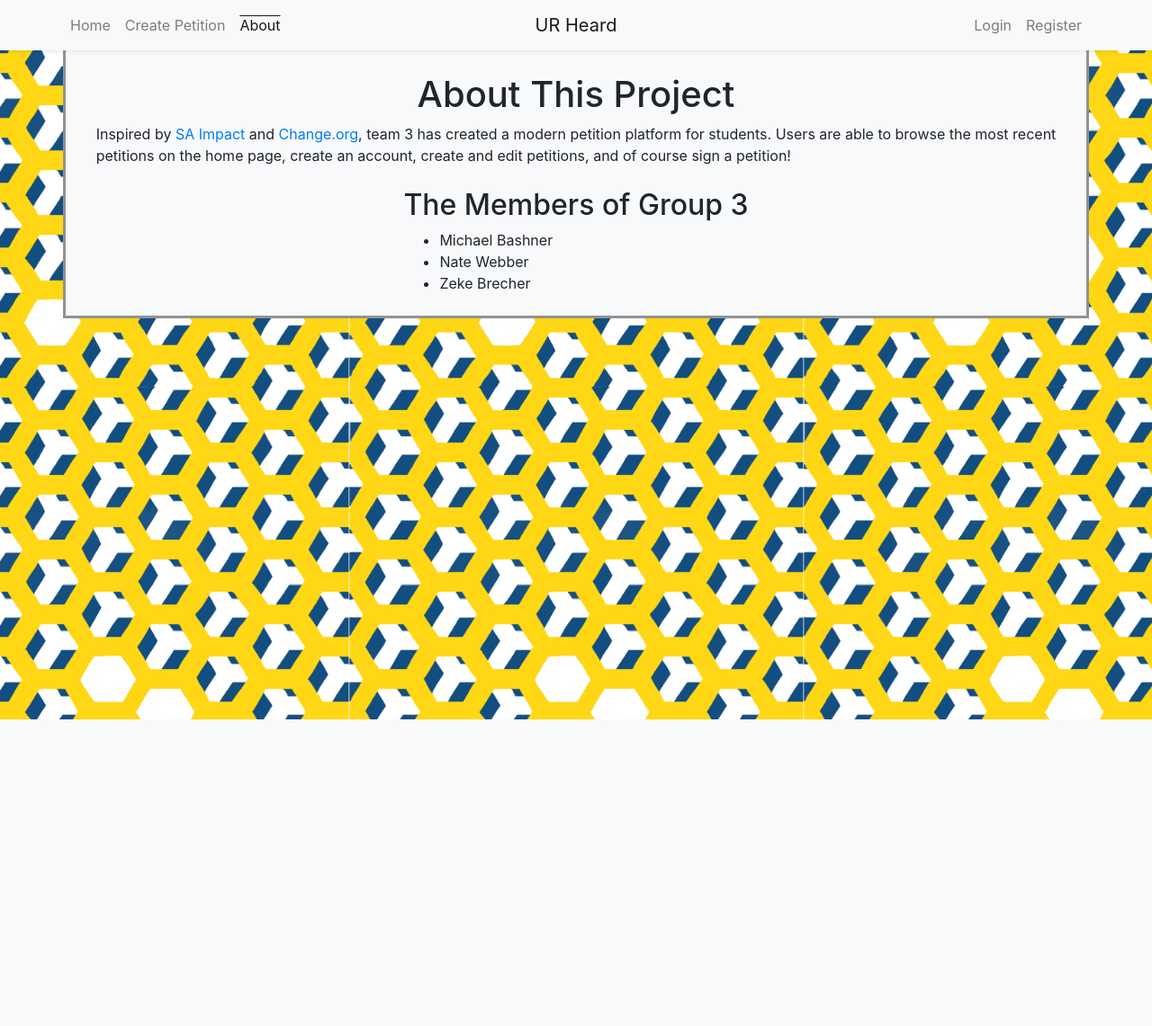
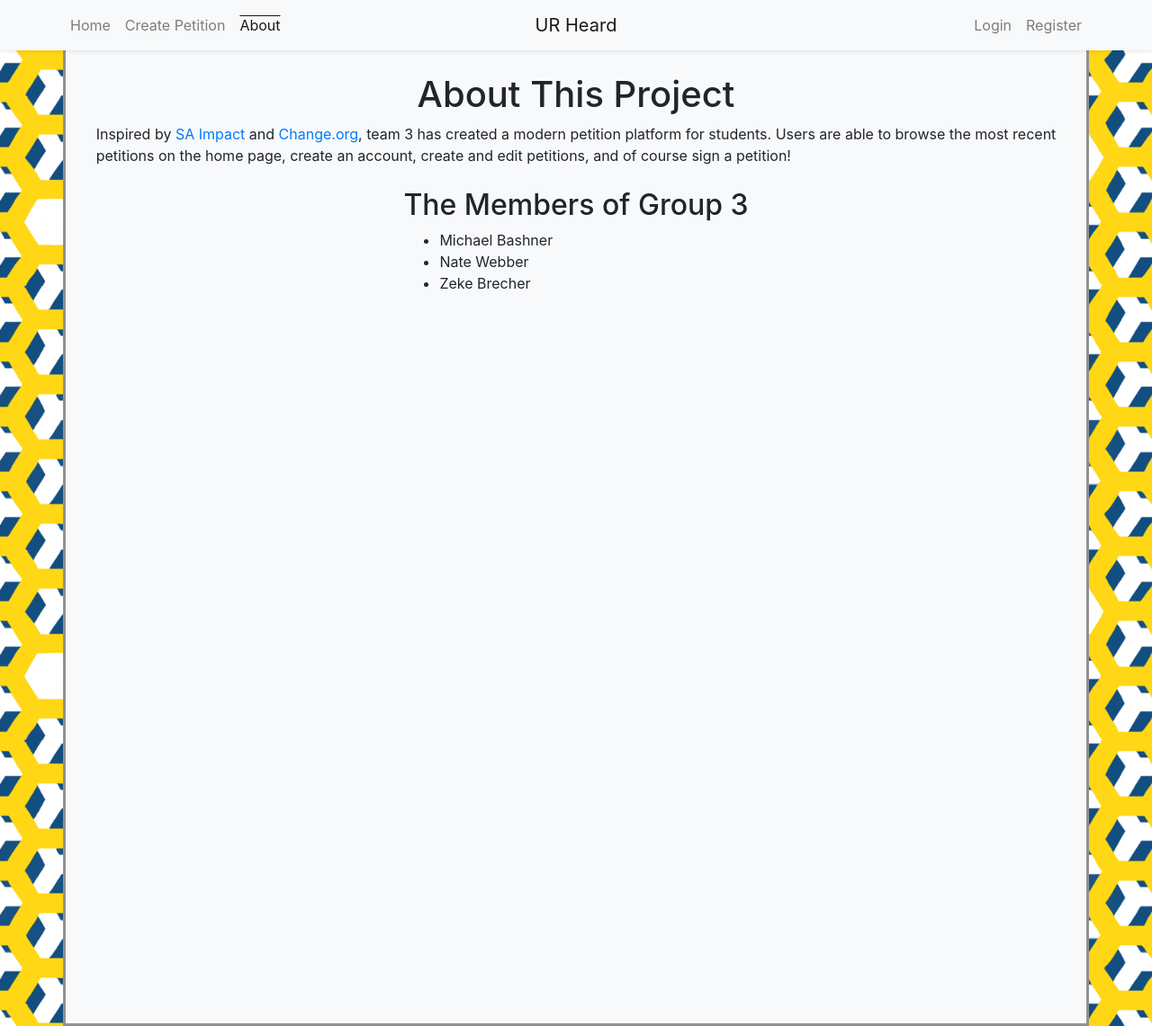
Before and after one commit to michaelb-TI100/csc210-team3, a Flask app: page /about in a window 1280 px wide. Shown: the whole page at 90% size. Before the commit the page ends 800 px from the top, so only its background shows below. Run offline with Flask 2, Linux system fonts and the light colour scheme; some libraries are stand-ins or nearby versions.

Commit message:
Update base.html
background consistency

```diff
--- a/templates/base.html
+++ b/templates/base.html
@@ -25,7 +25,7 @@
 						text-decoration: overline;
 					}
 					#shadow {
-						height: 100vp;
+						height: 85vmax;
 						display: flex;
      				flex-direction: column;
 						margin-top: -3px;
```
